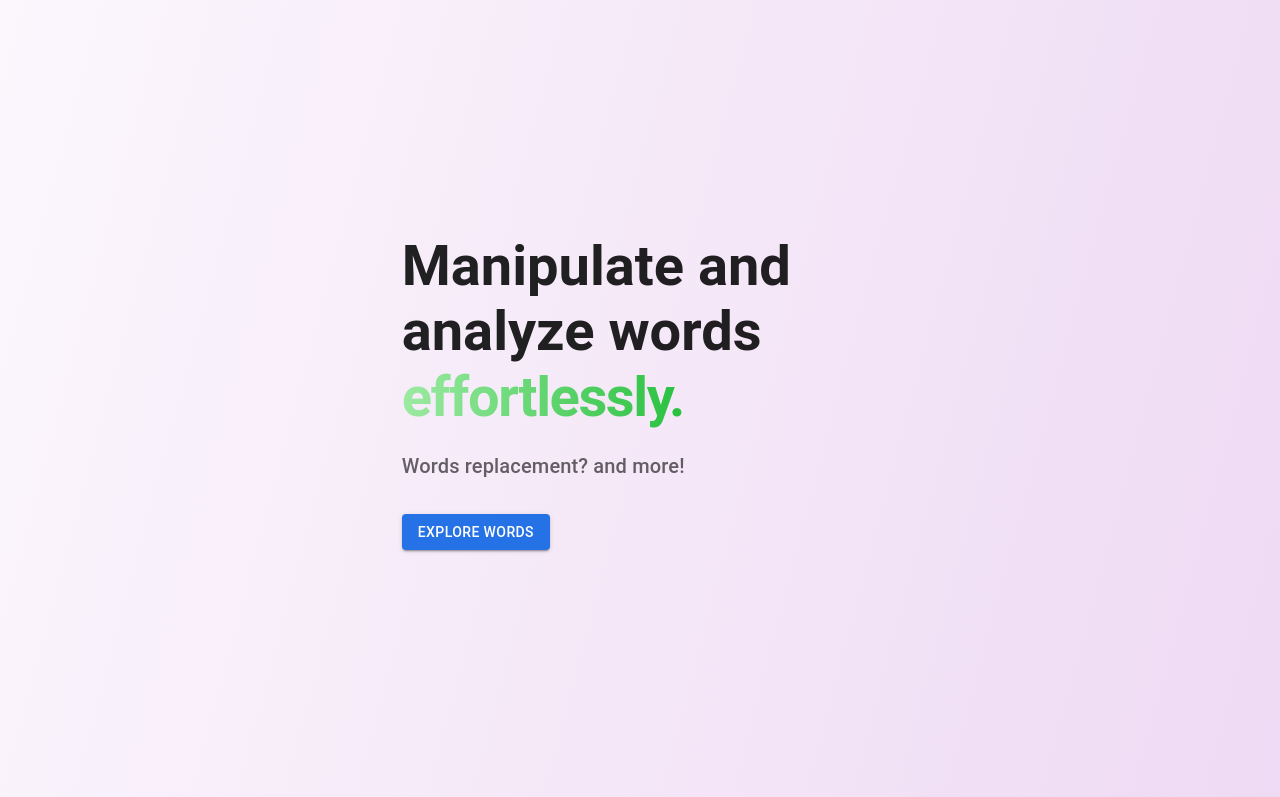
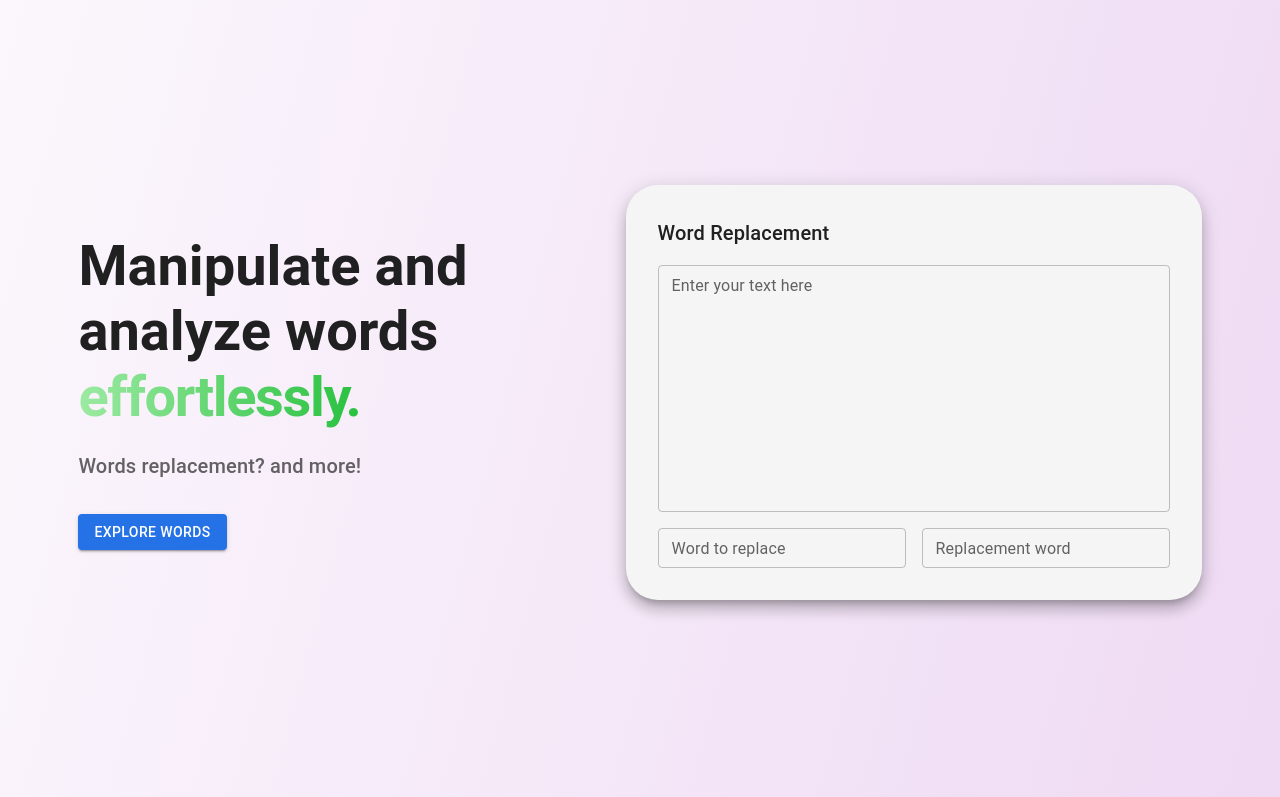
Before and after one commit to andygqw/GWTool_React, a React (Create React App) app: page / in a window 1280 px wide. Shown: the part 1608-2405 px from the top of the page. Built offline with nearby package versions, Linux system fonts and the light colour scheme.

Commit message:
word feature landing page module

```diff
--- a/src/Component/LandingPage.js
+++ b/src/Component/LandingPage.js
@@ -5,6 +5,7 @@ import {useTheme} from '@mui/material/styles';
 import {useNavigate} from 'react-router-dom';
 
 import GroupFloatingInput from '../utils/GroupFloatingInput';
+import FloatingWordForm from "../utils/FloatingWordForm";
 
 const LandingPage = ({mode, isLoggedIn}) => {
 
@@ -236,6 +237,15 @@ const LandingPage = ({mode, isLoggedIn}) => {
                                 :
                                 <></>
                             }
+                            {section.title === "Word" ?
+                                <Box sx={{
+                                    display: {xs: 'none', md: 'block'}
+                                }}>
+                                    <FloatingWordForm label="Word Replacement"/>
+                                </Box>
+                                :
+                                <></>
+                            }
                         </Box>
                     </div>
                 </Container>
--- a/src/utils/FloatingInput.js
+++ b/src/utils/FloatingInput.js
@@ -9,7 +9,7 @@ const FloatingInput = ({label, value, onChange, sx, float}) => {
                 width: 'fit-content',
                 display: 'flex',
                 flexDirection: 'column',
-                animation: `${float} 8s ease-in-out infinite`,
+                animation: `${float} 6s ease-in-out infinite`,
                 ...sx,
             }}
             noValidate
--- /dev/null
+++ b/src/utils/FloatingWordForm.js
@@ -0,0 +1,79 @@
+import React from 'react';
+import {TextField, Box, Typography} from '@mui/material';
+import {useTheme} from '@mui/material/styles';
+
+
+const FloatingWordForm = ({label}) => {
+
+    const theme = useTheme();
+
+    return (
+        <Box
+            sx={{
+                backgroundColor: theme.palette.background.paper,
+                borderRadius: 8,
+                width: 'fit-content',
+                display: 'flex',
+                flexDirection: 'column',
+                animation: `float 6s ease-in-out infinite`,
+                padding: 4,
+                boxShadow: 10,
+            }}
+            noValidate
+            autoComplete="off"
+        >
+            <Typography variant="h6" sx={{
+                color: 'text.primary',
+                textAlign: 'left',
+            }}>
+                {label}
+            </Typography>
+            <TextField color="primary"
+                       variant="outlined"
+                       size="small"
+                       fullWidth
+                       label="Enter your text here"
+                       multiline
+                       rows={10}
+                       sx={{
+                           mt: 2,
+                       }}
+            />
+            <Box sx={{
+                display: 'flex',
+                justifyContent: 'space-between',
+                mt: 2,
+                flexDirection: 'row',
+            }}>
+                <TextField color="primary"
+                           variant="outlined"
+                           fullWidth
+                           label="Word to replace"
+                           size='small'
+                           sx={{
+                               mr: 2,
+                           }}
+                />
+                <TextField color="primary"
+                           variant="outlined"
+                           fullWidth
+                           label="Replacement word"
+                           size='small'
+                />
+            </Box>
+
+            <style>
+                {`
+                    @keyframes float {
+                        0% { transform: translate(0, 0); }
+                        50% { transform: translate(15px, 10px); }
+                        100% { transform: translate(0, 0); }
+                    }
+                `}
+            </style>
+        </Box>
+
+    );
+};
+
+export default FloatingWordForm;
```
Also changed, not shown: src/logo.svg (deleted).
